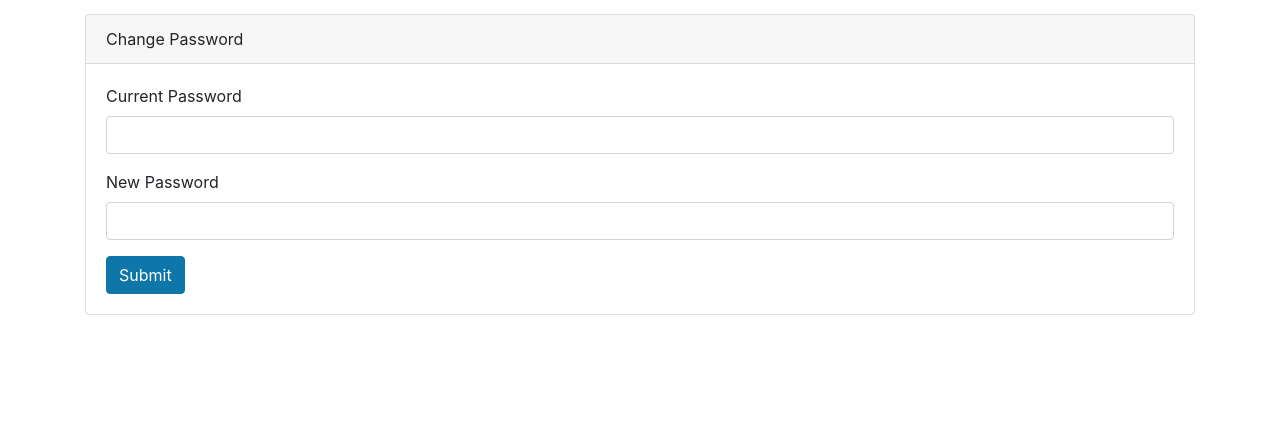
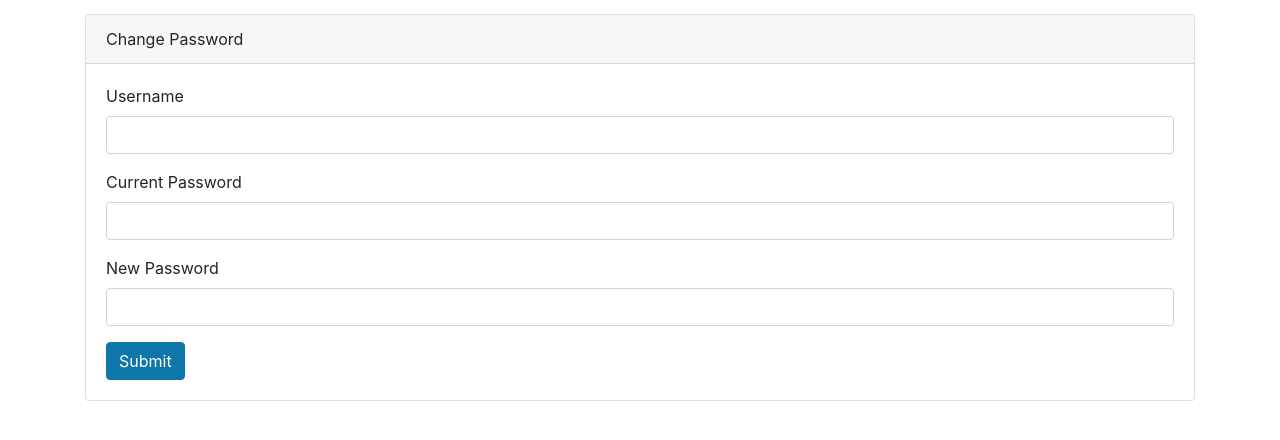
Before and after one commit to hrshshuklpy/FastAPI, a FastAPI app: page /user/password_change in a window 1280 px wide. Shown: the part 56-496 px from the top of the page. Run offline with FastAPI, Linux system fonts and the light colour scheme; some libraries are stand-ins or nearby versions.

Commit message:
fixed the token expired issue-13

```diff
--- a/todoApp/routers/users.py
+++ b/todoApp/routers/users.py
@@ -62,7 +62,7 @@ async def change_password(request: Request, user: user_dependency, db: db_depend
     if user_model is None:
         msg = 'Session expired'
         return templates.TemplateResponse('login.html', {'request': request, 'msg': msg})
-    if user_model.username != username:
+    if user.get('username') != username:
         msg = 'Incorrect username'
         return templates.TemplateResponse('password.html', {'request': request, 'msg': msg})
     if not bcrypt_context.verify(password, user_model.hashed_password):
--- a/todoApp/templates/password.html
+++ b/todoApp/templates/password.html
@@ -10,10 +10,10 @@
       </div>
       {% endif %}
       <form method="POST" action="/user/password">
-<!--        <div class="form-group">-->
-<!--          <label>Username</label>-->
-<!--          <input type="text" class="form-control" name="username" required>-->
-<!--        </div>-->
+        <div class="form-group">
+          <label>Username</label>
+          <input type="text" class="form-control" name="username" required>
+        </div>
         <div class="form-group">
           <label>Current Password</label>
           <input type="password" class="form-control" name="password" required>
```
